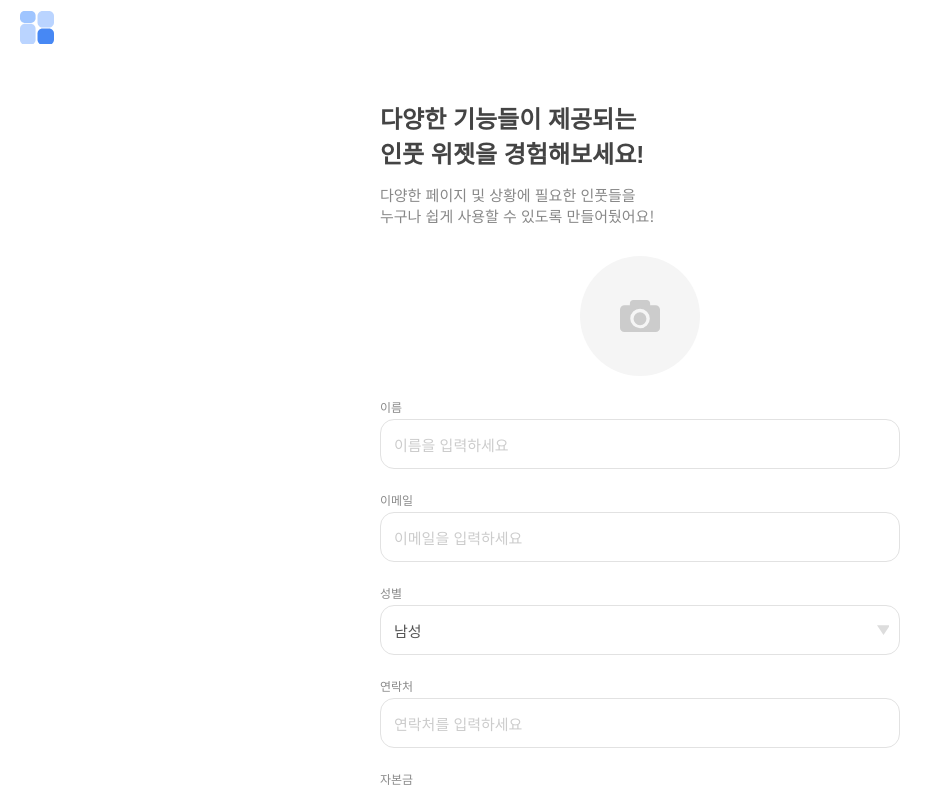
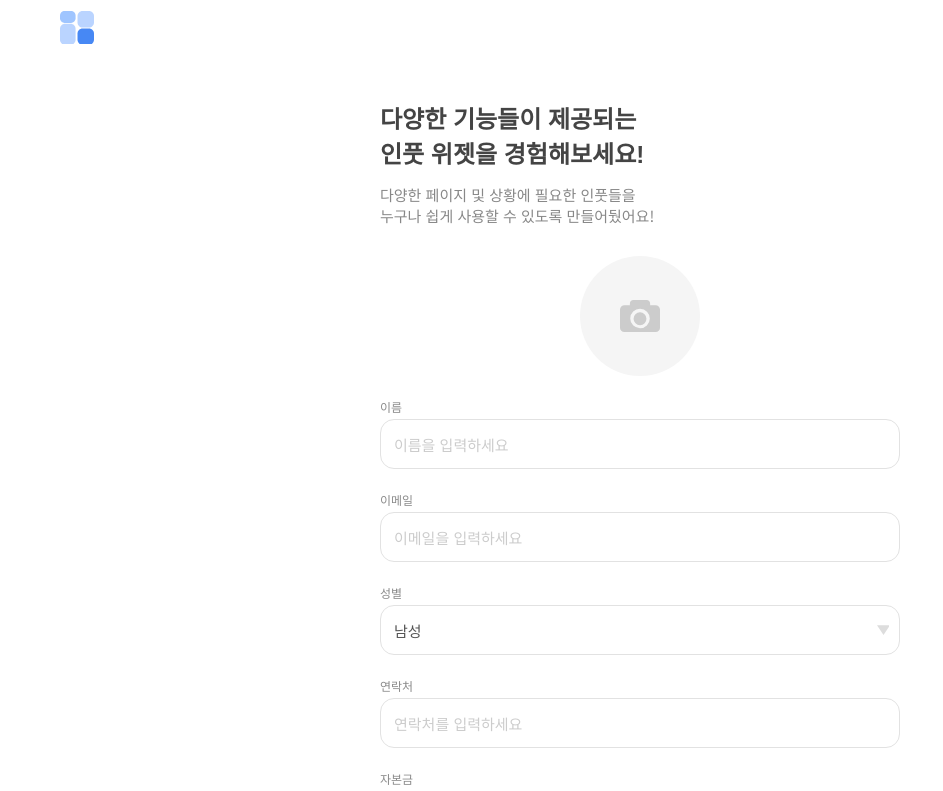
Before and after one commit to oggn/mobileUi, a Next.js app: page /form-fields in a window 1280 px wide. Shown: the top 791 px of the page, without its empty margins (0-943 px from the left). Built offline with nearby package versions, Linux system fonts and the light colour scheme; a web font is replaced by a local one.

Commit message:
“3.3.1”

```diff
--- a/package.json
+++ b/package.json
@@ -1,6 +1,6 @@
 {
   "name": "next-template-tsx",
-  "version": "3.0.0",
+  "version": "3.3.1",
   "private": true,
   "scripts": {
     "dev": "next dev",
--- a/src/_ui/navigation/AppBar.tsx
+++ b/src/_ui/navigation/AppBar.tsx
@@ -52,6 +52,9 @@ export const AppBar = forwardRef(
             top: 0,
             left: 0,
             right: 0,
+            display: 'flex',
+            alignItems: 'center',
+            justifyContent: 'center',
             paddingTop: 'env(safe-area-inset-top)',
             paddingRight: 'env(safe-area-inset-right)',
             paddingLeft: 'env(safe-area-inset-left)',
@@ -64,6 +67,7 @@ export const AppBar = forwardRef(
           <nav
             css={{
               width: '100%',
+              maxWidth: width,
               height: '100%',
               display: 'flex',
               alignItems: 'center',
```
